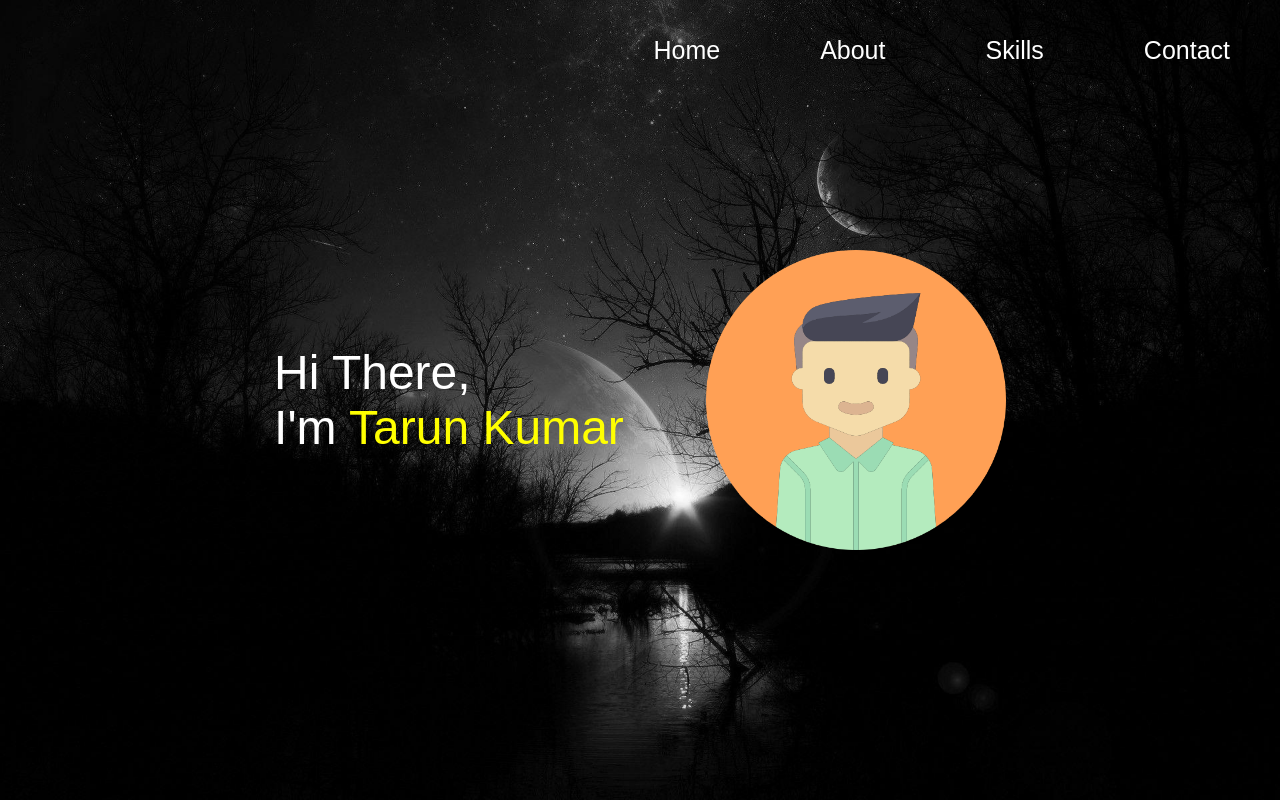
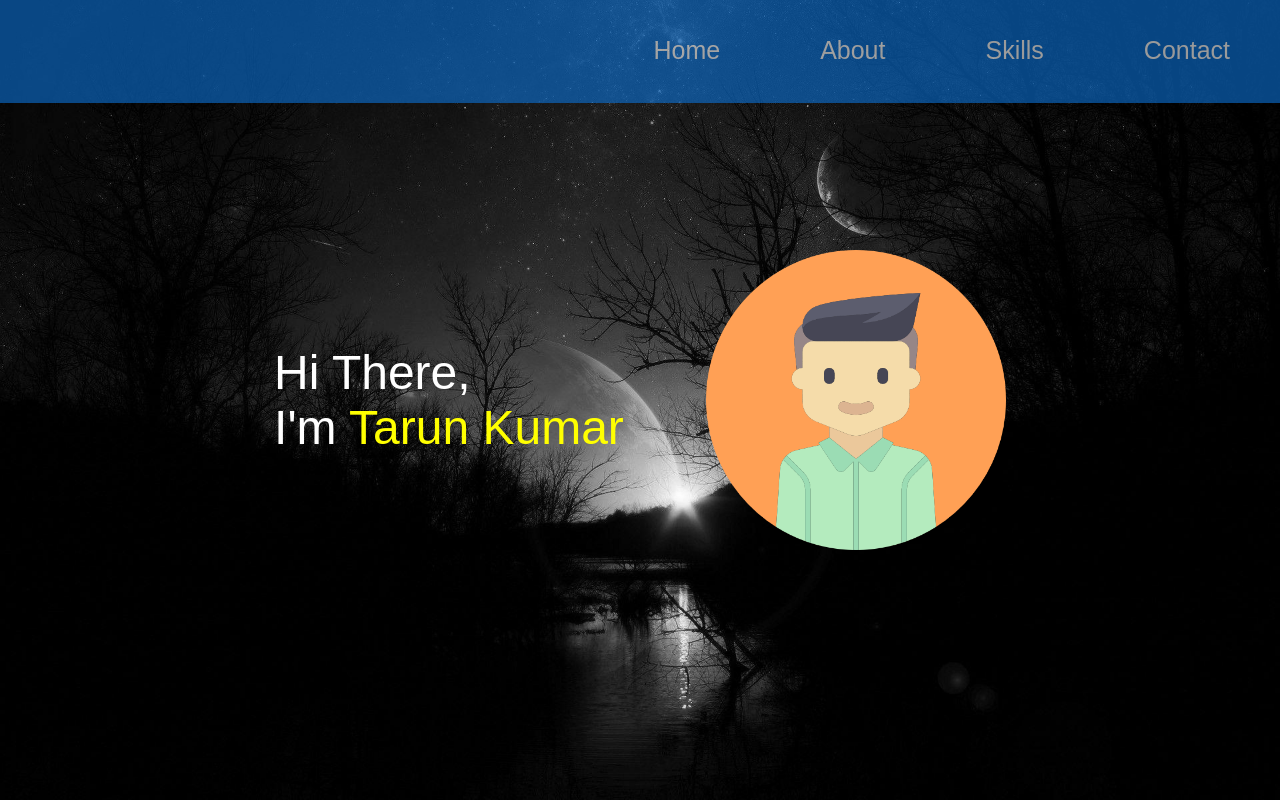
Before and after one commit to User2003r/Portfolio, a plain HTML site: page index.html in a window 1280 px wide. Shown: the top 800 px of the page. Drawn offline with Linux system fonts and the light colour scheme; grey boxes are pictures that could not be loaded; a script that the page names is missing.

Commit message:
navbar background color chaged

```diff
--- a/style.css
+++ b/style.css
@@ -19,6 +19,8 @@ nav {
     width: 100%;
     padding-top: 23px;
     position: fixed;
+    background-color: #0d73d9;
+    opacity: 0.6;
 
 
 }
@@ -27,6 +29,8 @@ nav ul {
     display: flex;
     align-items: center;
     justify-content: right;
+
+
 }
 
 nav ul li {
```
